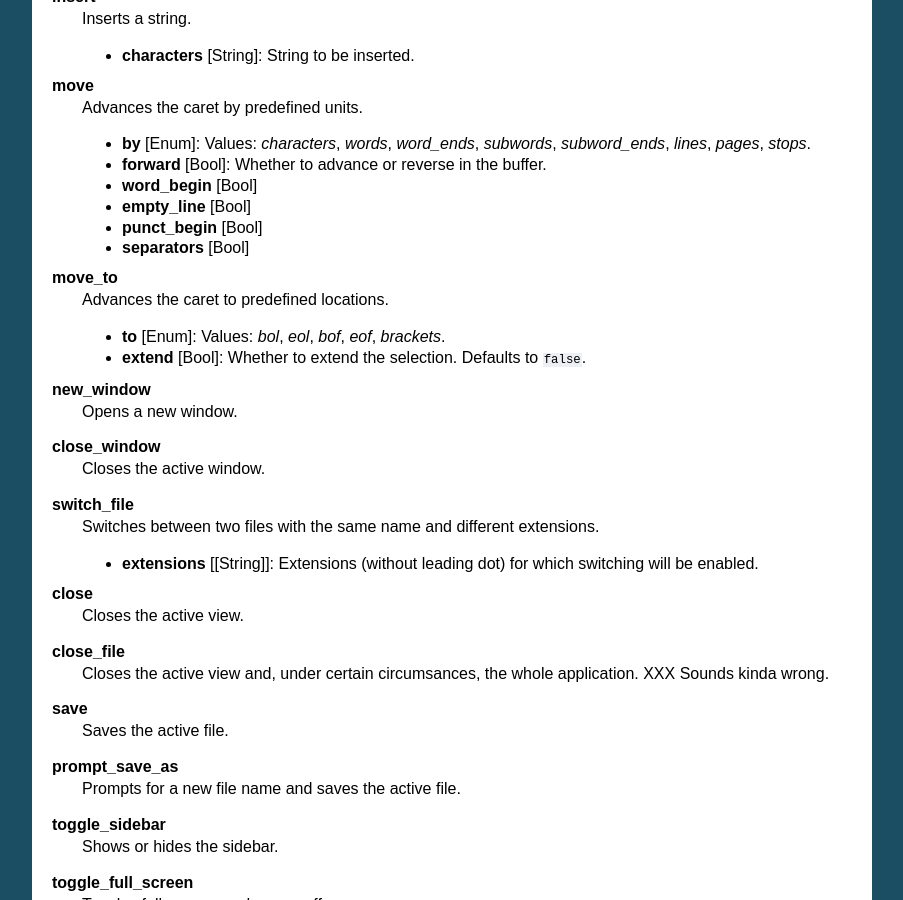
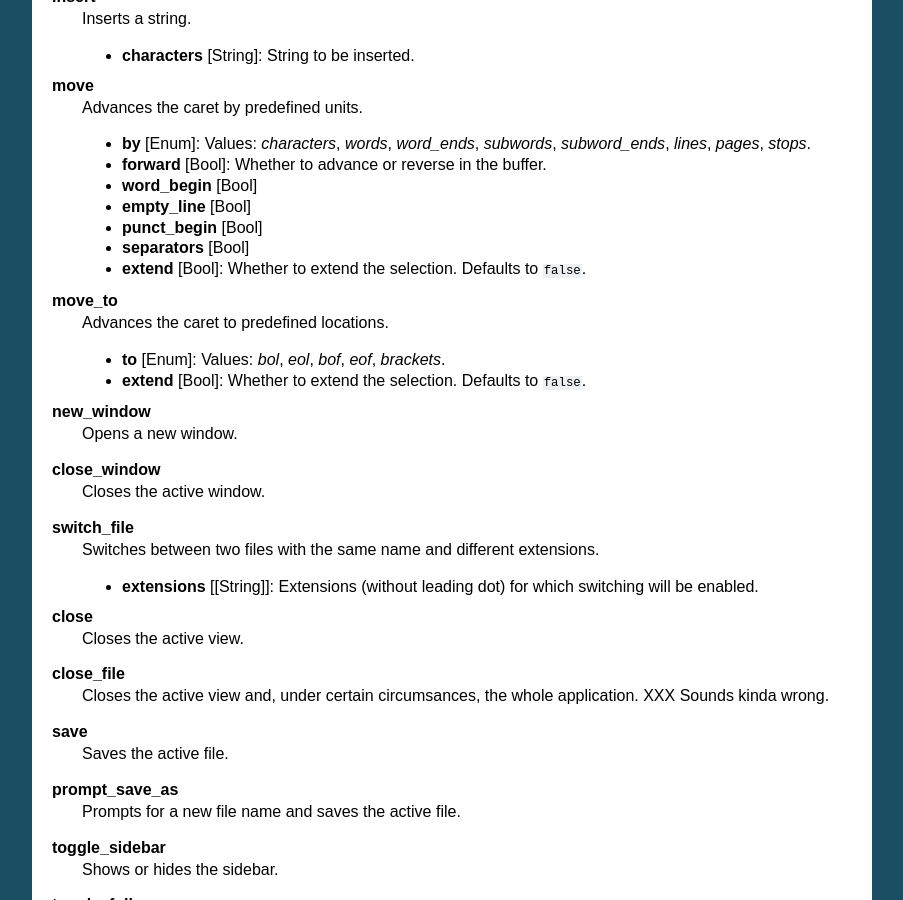
Before and after one commit to guillermooo/sublime-undocs, a Sphinx documentation site: the page built from source/reference/commands.rst, in a window 1280 px wide and 900 px high, scrolled down 864 px. Shown: the whole window, without its empty margins (198-1101 px from the left). Built offline with Sphinx 7.4.7, drawn with Linux system fonts in a browser that asks for light colours.

Commit message:
add argument to "move"
Tried this out in ST3 and it works.

```diff
--- a/source/reference/commands.rst
+++ b/source/reference/commands.rst
@@ -61,6 +61,7 @@ Commands
 	- **empty_line** [Bool]
 	- **punct_begin** [Bool]
 	- **separators** [Bool]
+	- **extend** [Bool]: Whether to extend the selection. Defaults to ``false``.
 
 **move_to**
 	Advances the caret to predefined locations.
```
